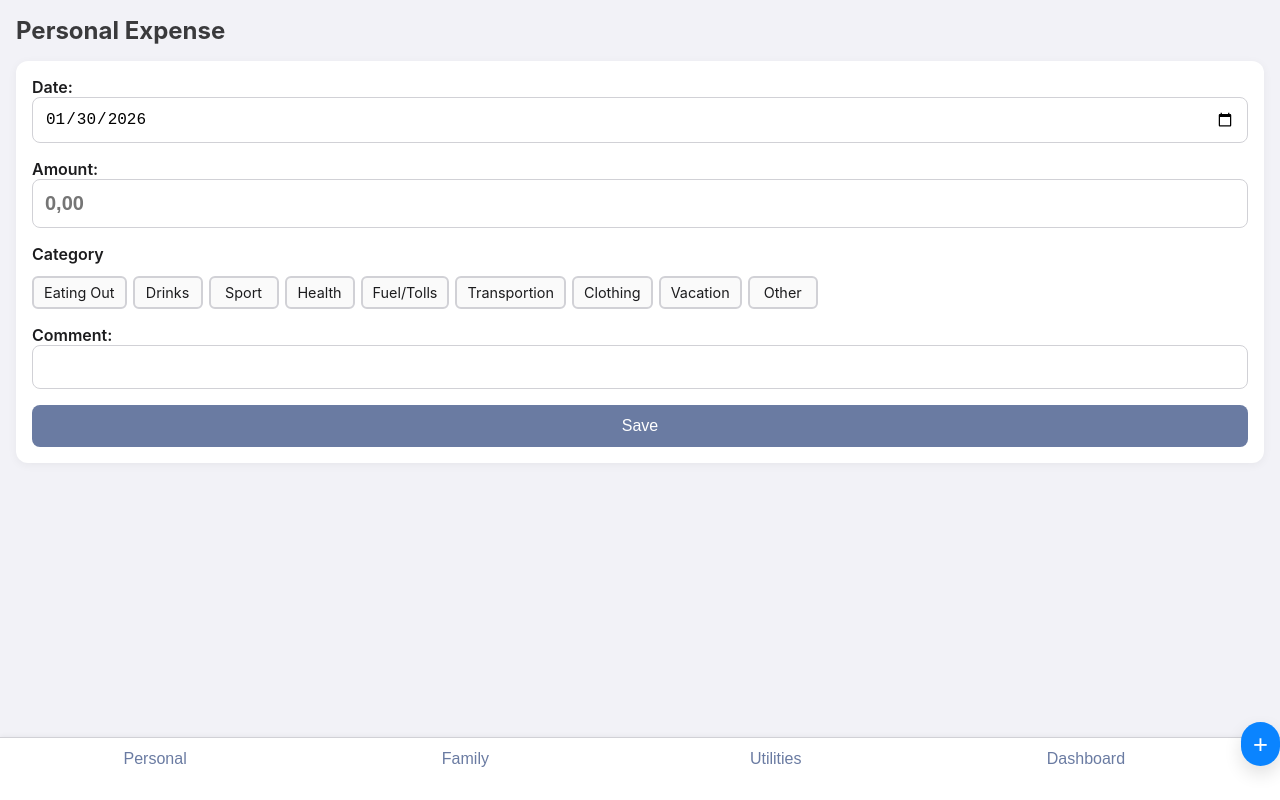
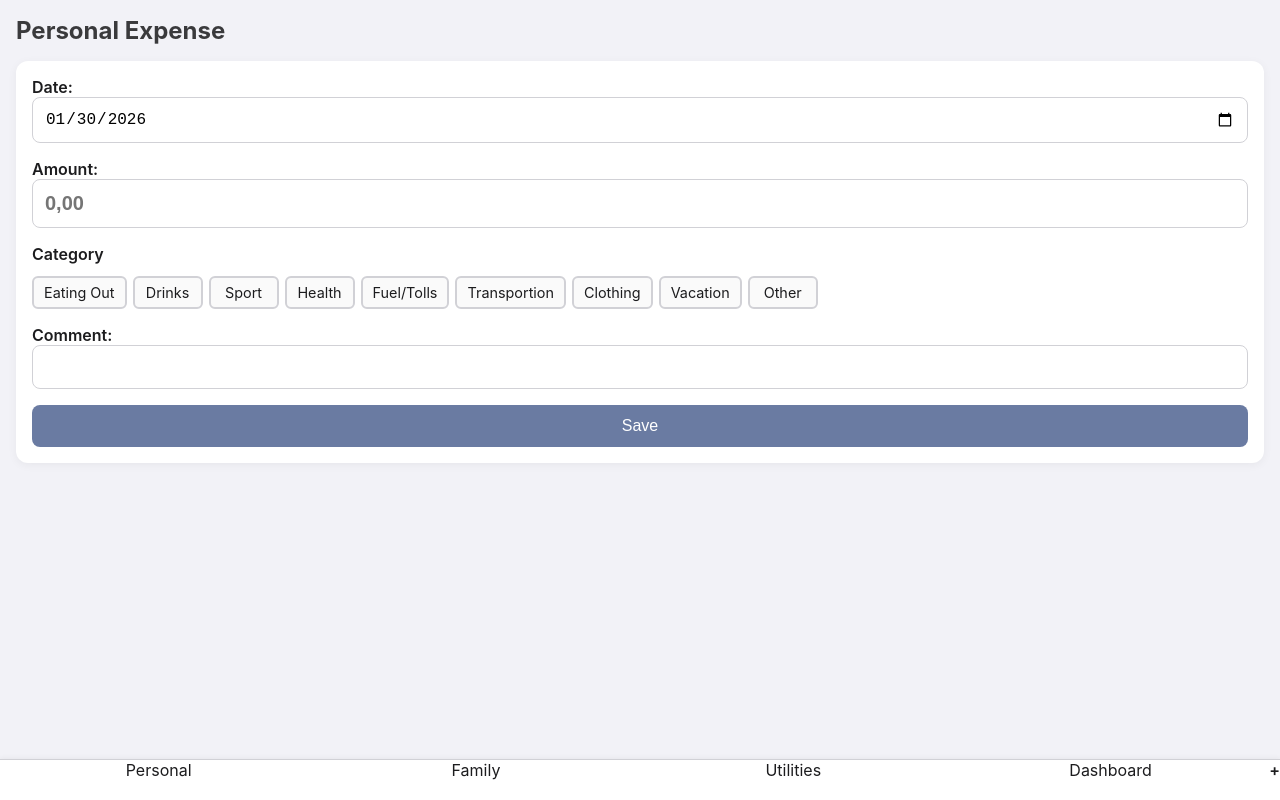
Before and after one commit to goncalocatalaof/penny-jar, a website: page index.html in a window 1280 px wide. Drawn offline with Linux system fonts and the light colour scheme.

Commit message:
Refactor CSS for improved styling and organization

```diff
--- a/style.css
+++ b/style.css
@@ -227,3 +227,41 @@ input[type="date"] {
   border-color: rgba(52, 199, 89, 0.35);
   color: #1E7D35;
 }
+
+/* ===============================
+   Bottom navigation – "+" aligned
+   =============================== */
+
+/* garante que todos os botões do menu se comportam igual */
+.bottom-nav button {
+  background: none;
+  border: none;
+  padding: 0;
+  margin: 0;
+  font: inherit;
+  color: inherit;
+}
+
+/* remove completamente o estilo de "floating action button" do "+" */
+.bottom-nav .nav-add {
+  background: none;
+  box-shadow: none;
+  width: auto;
+  height: auto;
+  margin: 0;
+  padding: 0;
+  border-radius: 0;
+
+  font: inherit;
+  color: inherit;
+  line-height: inherit;
+
+  display: inline-flex;
+  align-items: center;
+  justify-content: center;
+}
+
+/* opcional: pequeno destaque sem quebrar alinhamento */
+.bottom-nav .nav-add {
+  font-weight: 600;
+}
```
